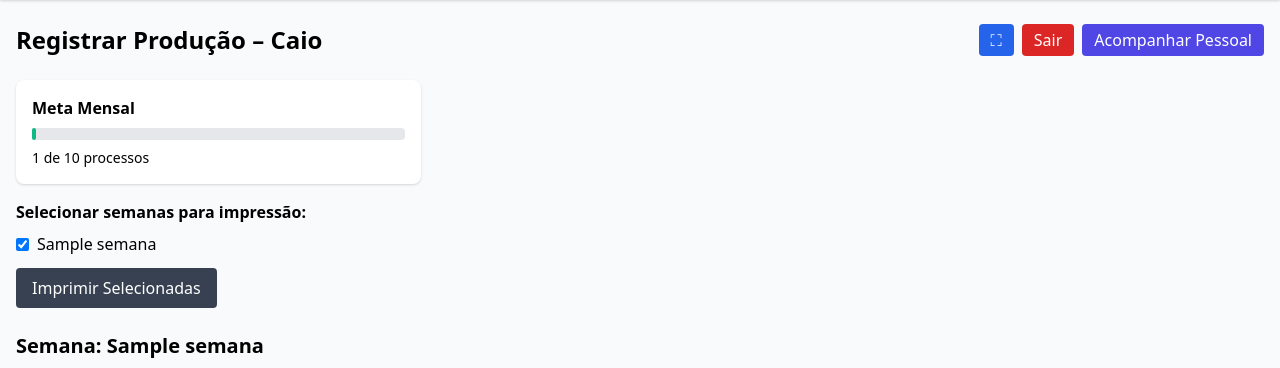
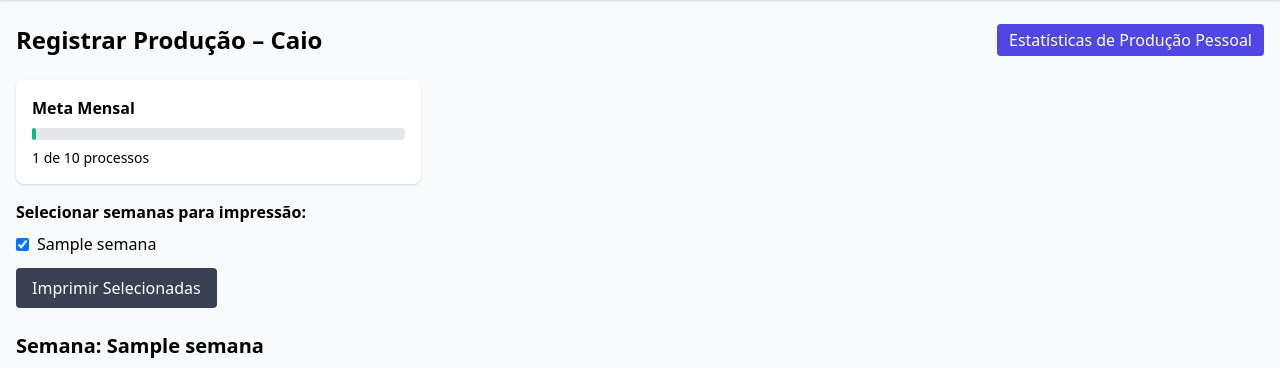
Before and after one commit to albertjr99/sistema_producao, a Flask app: template templates/registrar_producao.html in a window 1280 px wide. Shown: the part 56-424 px from the top of the page. Run offline with Flask 3, Linux system fonts and the light colour scheme; the template is opened without the code that fills it: values that come from a table or form of the project are taken from there, most other values are stand-ins (such as "Sample title", 1, 10 or a date in 2020).

Commit message:
Update registrar_producao.html

```diff
--- a/templates/registrar_producao.html
+++ b/templates/registrar_producao.html
@@ -9,14 +9,9 @@
   <div class="flex justify-between items-center nao-imprimir">
     <h1 class="text-2xl font-bold">Registrar Produção – {{ usuario.nome }}</h1>
     <div class="flex space-x-2">
-      <button onclick="toggleFullScreen()" class="px-3 py-1 bg-blue-600 text-white rounded hover:bg-blue-700">
-        ⛶
-      </button>
-      <a href="{{ url_for('logout') }}" class="px-3 py-1 bg-red-600 text-white rounded hover:bg-red-700">
-        Sair
       </a>
       <a href="{{ url_for('acompanhamento_pessoal') }}" class="px-3 py-1 bg-indigo-600 text-white rounded hover:bg-indigo-700">
-        Acompanhar Pessoal
+        Estatísticas de Produção Pessoal
       </a>
     </div>
   </div>
```
